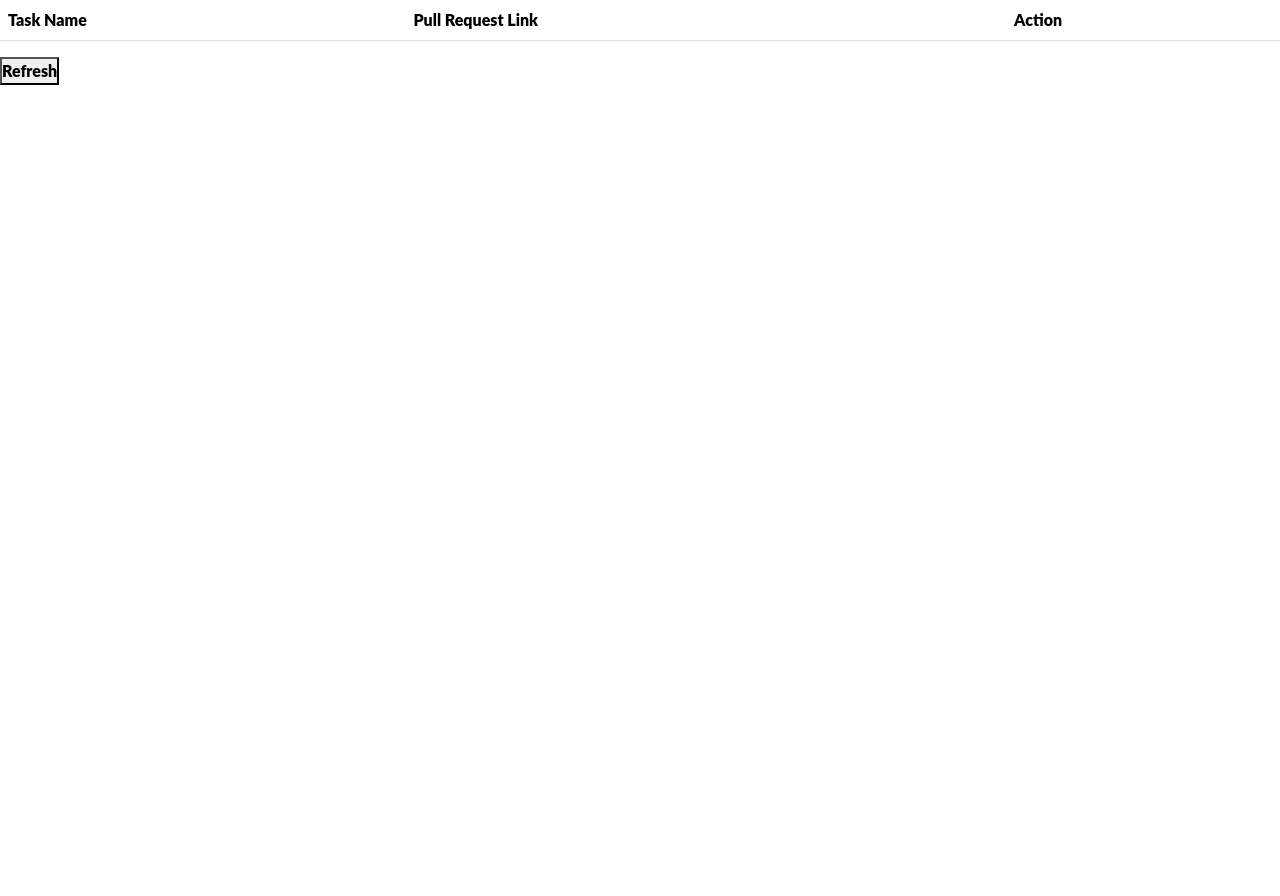
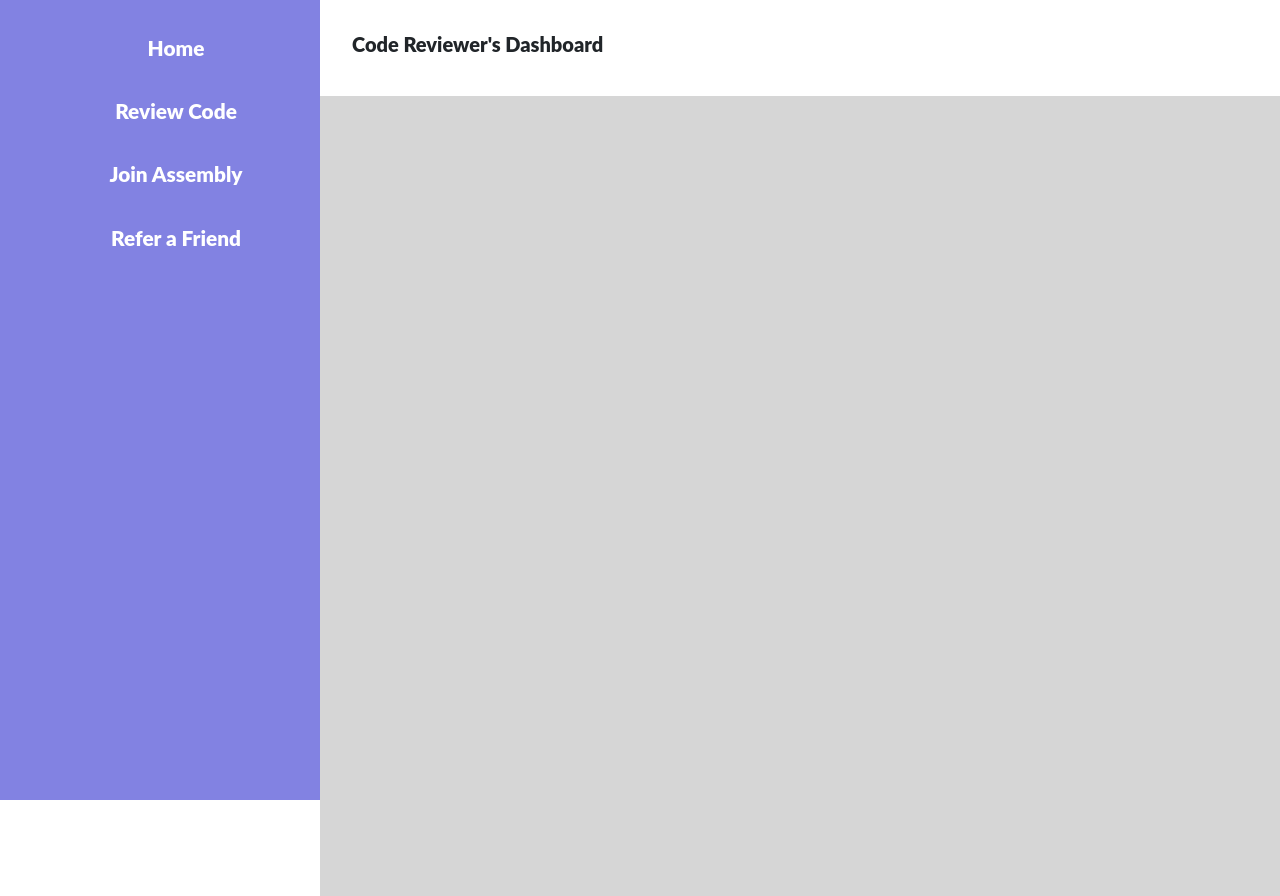
Before and after one commit to NalianAchei2020/e-learning, a React (Create React App) app in the folder client/: page /codereviewer in a window 1280 px wide. Before the commit the page ends 800 px from the top, so only its background shows below. Built offline with nearby package versions, Linux system fonts and the light colour scheme.

Commit message:
add codereviewer dashboard

```diff
--- a/client/src/App.js
+++ b/client/src/App.js
@@ -3,9 +3,9 @@ import { BrowserRouter as Router, Routes, Route } from 'react-router-dom';
 import RequestReviewForm from './pages/studentDashboad.js/Progress_section/requestReviewForm';
 import Student from './pages/studentDashboad.js/student';
 import './sass/index.scss';
-import CodeReviewer from './pages/codeReviewer';
 import Admin from './pages/admin/admin';
 import Login from './pages/Login';
+import Home from './pages/CodeReviewer/Home';
 
 function App() {
   return (
@@ -16,7 +16,9 @@ function App() {
             <Route path="/" element={<Student />} />
             <Route path="/progress-section-link" element={<Student />} />
             <Route path="/attendance-section-link" element={<Student />} />
-            <Route path="/codereviewer" element={<CodeReviewer />} />
+            <Route path="/codereviewer" element={<Home />} />
+            <Route path="/reviewcode" element={<Home />} />
+            <Route path="/revieweradmin" element={<Home />} />
             <Route path="/requestReviewForm" element={<RequestReviewForm />} />
             <Route path="/admin" element={<Admin />} />
             <Route path="/performance" element={<Admin />} />
--- a/client/src/db.js
+++ /dev/null
@@ -1,3 +0,0 @@
-import Dexie from 'dexie';
-
-export const db = new Dexie('elearningBD');
--- /dev/null
+++ b/client/src/pages/CodeReviewer/Home.js
@@ -0,0 +1,61 @@
+import React, { useEffect, useState } from 'react';
+import CodeReviewer from './codeReviewer';
+
+const Home = () => {
+  const [selectedTab, setSelectedTab] = useState(
+    JSON.parse(localStorage.getItem('selectedLink')) || 'CodeReviewerAdmin'
+  );
+  // Define a function to handle clicks on navigation links
+  function handleNavigationTab(section) {
+    setSelectedTab(section);
+  }
+  //save to localStorage
+  // links
+  useEffect(() => {
+    localStorage.setItem('selectedLink', JSON.stringify(selectedTab));
+  }, [selectedTab]);
+  return (
+    <div className="main-container">
+      <aside>
+        <ul className="adminlist">
+          <li>
+            <a
+              onClick={() => handleNavigationTab('reviewerAdmin')}
+              href="/revieweradmin"
+            >
+              Home
+            </a>
+          </li>
+          <li>
+            <a
+              onClick={() => handleNavigationTab('ReviewCode')}
+              href="/reviewcode"
+            >
+              Review Code
+            </a>
+          </li>
+          <li>
+            <a href="#assembly">Join Assembly</a>
+          </li>
+          <li>
+            <a href="#referfriend">Refer a Friend</a>
+          </li>
+        </ul>
+      </aside>
+      <main>
+        <header>
+          <ul className="nav">
+            <li>
+              <h5>Code Reviewer's Dashboard</h5>
+            </li>
+          </ul>
+        </header>
+        <div className="codereviewer-screen">
+          {selectedTab === 'ReviewCode' && <CodeReviewer />}
+        </div>
+      </main>
+    </div>
+  );
+};
+
+export default Home;
--- a/client/src/pages/codeReviewer.js
+++ b/client/src/pages/CodeReviewer/codeReviewer.js
@@ -1,6 +1,6 @@
 import React, { useContext } from 'react';
-import { StoreContext } from '../Context/store';
-import { removeCompletedTask } from '../Context/reducer';
+import { StoreContext } from '../../Context/store';
+import { removeCompletedTask } from '../../Context/reducer';
 const CodeReviewer = () => {
   const { state, dispatch } = useContext(StoreContext);
   const { completedTasks } = state;
@@ -23,7 +23,7 @@ const CodeReviewer = () => {
   };
   return (
     <>
-      <table className="table">
+      <table className="table mt-5">
         <thead>
           <tr>
             <th>Task Name</th>
--- a/client/src/pages/admin/admin.js
+++ b/client/src/pages/admin/admin.js
@@ -57,7 +57,7 @@ const Admin = () => {
         <header>
           <ul className="nav">
             <li>
-              <h5>Admin</h5>
+              <h5>Admin's Dashboard</h5>
             </li>
           </ul>
         </header>
--- a/client/src/sass/index.scss
+++ b/client/src/sass/index.scss
@@ -1,6 +1,7 @@
 @use './student' as *;
 @use './login' as *;
 @use './admin' as *;
+@use './reviewer' as *;
 @import url('https://fonts.googleapis.com/css?family=Lato:400,700');
 
 *,
--- /dev/null
+++ b/client/src/sass/reviewer.scss
@@ -0,0 +1,5 @@
+.codereviewer-screen {
+  height: 100vh;
+  width: 100%;
+  background-color: rgb(214, 214, 214);
+}
```
